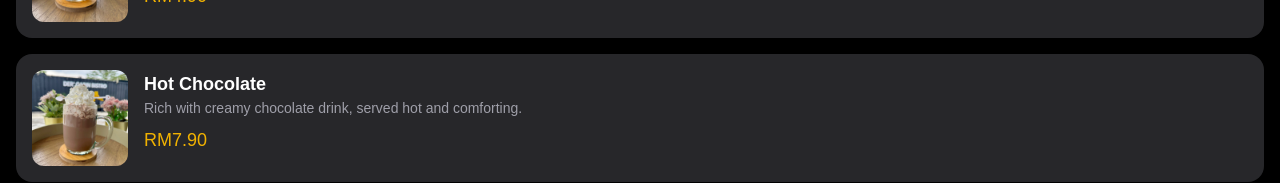
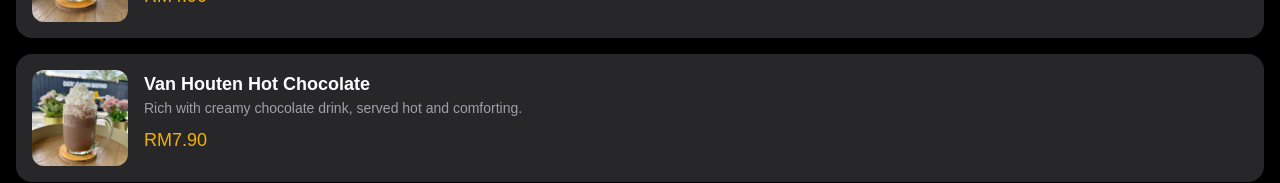
Before and after one commit to citrusarc/der-cabin-dining-app, a Next.js app: page /child in a window 1280 px wide. Shown: the part 11462-11645 px from the top of the page. Built offline with nearby package versions, Linux system fonts and the light colour scheme.

Commit message:
update hot chocolate name convention

```diff
--- a/data/menu.ts
+++ b/data/menu.ts
@@ -1292,7 +1292,7 @@
   },
   {
     id: "hot-drinks-5",
-    name: "Hot Chocolate",
+    name: "Van Houten Hot Chocolate",
     image: "/Images/hot-drinks-5.jpg",
     description: "Rich with creamy chocolate drink, served hot and comforting.",
     category: "Hot Drinks",
```
